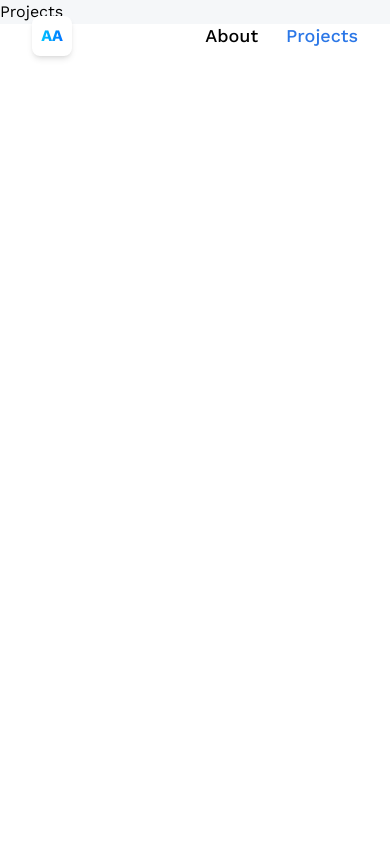
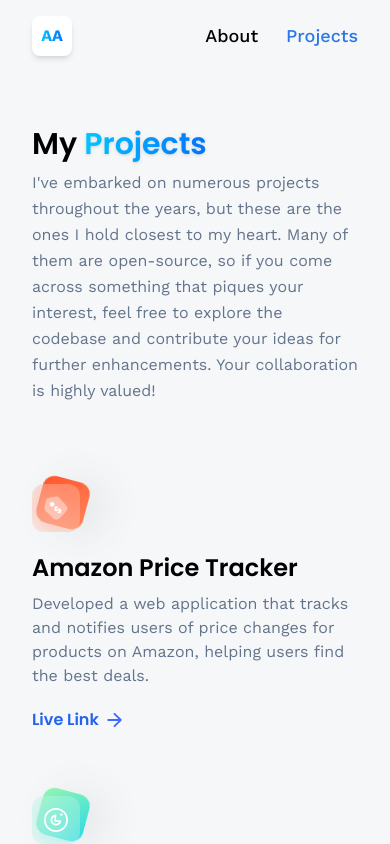
Before and after one commit to AranyaAryaman/3d_portfolio, a React (Vite) app: page /projects in a window 390 px wide. Shown: the top 844 px of the page. Built offline with nearby package versions, Linux system fonts and the light colour scheme.

Commit message:
Projects

```diff
--- a/package.json
+++ b/package.json
@@ -17,6 +17,7 @@
     "react": "^19.0.0",
     "react-dom": "^19.0.0",
     "react-router-dom": "^7.2.0",
+    "react-vertical-timeline-component": "^3.5.3",
     "three": "^0.174.0"
   },
   "devDependencies": {
--- a/src/App.jsx
+++ b/src/App.jsx
@@ -4,7 +4,7 @@
 
 const App = () => {
     return (
-       <main className='bg-slate-300/20'>
+       <main className='bg-slate-300/20 h-full'>
         <Router>
             <Navbar />
             <Routes>
--- /dev/null
+++ b/src/components/CTA.jsx
@@ -0,0 +1,16 @@
+import React from 'react'
+import { Link } from 'react-router-dom'
+
+const CTA = () => {
+  return (
+    <section className='cta'>
+        <p className='cta-text'>Have a project in mind? <br className='sm:block hidden' />
+        Let's build something together!</p>
+        <Link to="/contact" className='btn'>
+            Contact
+        </Link>
+    </section>
+  )
+}
+
+export default CTA
--- a/src/components/HomeInfo.jsx
+++ b/src/components/HomeInfo.jsx
@@ -17,7 +17,7 @@
         <h1 className='sm:text-x1 sm:leading-snug text-center neo-brutalism-blue py-4 px-8 text-white mx-5'>
             Hi, I am <span className = "font-semibold">Aranya</span> 👋
             <br/>
-            A Software Engineer from India
+            A Software Engineer from New York
         </h1>
     ),
     2: (
--- a/src/models/Island.jsx
+++ b/src/models/Island.jsx
@@ -51,10 +51,12 @@
         if (e.key === 'ArrowLeft') {
             if (!isRotating) setIsRotating(true);
             islandRef.current.rotation.y += 0.01 * Math.PI;
+            rotationSpeed.current = 0.0125;
         }
         else if (e.key === "ArrowRight") {
             if (!isRotating) setIsRotating(true);
             islandRef.current.rotation.y -= 0.01 * Math.PI;
+            rotationSpeed.current = -0.0125;
         }
     }
 
--- a/src/pages/About.jsx
+++ b/src/pages/About.jsx
@@ -1,4 +1,8 @@
-import React from 'react'
+import { VerticalTimeline, VerticalTimelineElement } from 'react-vertical-timeline-component';
+import 'react-vertical-timeline-component/style.min.css';
+
+import { experiences, skills } from '../constants'
+import CTA from '../components/CTA';
 
 const About = () => {
   return (
@@ -15,9 +19,57 @@
         <h3 className='subhead-text'>My Skills</h3>
 
         <div className='mt-16 flex flex-wrap gap-12'>
-
+          {skills.map((skill) => (
+            <div className='block-container w-20 h-20'>
+              <div className='btn-back rounded-xl' />
+              <div className='btn-front rounded-xl flex justify-center items-center'>
+                <img src={skill.imageUrl} alt={skill.name} className='w-1/2 h-1/2 object-contain' />
+              </div>
+            </div>
+          ))}
         </div>
       </div>
+
+      <div className='py-16'>
+        <h3 className='subhead-text'> Work Experience </h3>
+        <div className='mt-5 flex flex-col gap-3 text-slate-500'>
+          <p> I've worked with all sorts of companies, levelling up my skills and teaming up with smart people. Here's the rundown: </p>
+        </div>
+        <div className='mt-12 flex'>
+          <VerticalTimeline>
+            {experiences.map((experience)=> (
+              <VerticalTimelineElement key={experience.company_name} date={experience.date} icon={
+                <div className='flex justify-center items-center w-full h-full'>
+                  <img src={experience.icon} alt={experience.company_name} className='w-[60%] h-[60%] object-contain' />
+                </div>
+              }
+              iconStyle={{background: experience.iconBg}}
+              contentStyle={{
+                borderBottom: '8px', borderStyle: 'solid', borderBottomColor: experience.iconBg, boxShadow: 'none'
+              }}>
+                <div>
+                  <h3 className='text-black text-xl font-poppins font-semibold'>
+                    {experience.title}
+                  </h3>
+                  <p className='text-black-500 font-medium font-base' style={{margin:0}}>
+                    {experience.company_name}
+                  </p>
+                </div>
+                <ul className='my-5 list-disc ml-5 space-y-2'>
+                  {experience.points.map((point, index)=> (
+                    <li key={`experience-point-${index}`} className='text-black-500/50 font-normal pl-1 text-sm'>
+                      {point}
+                    </li>
+                  ))}
+                </ul>
+              </VerticalTimelineElement>
+            ))}
+          </VerticalTimeline>
+        </div>
+      </div>
+
+      <hr className='border-slate-200' />
+      <CTA />
     </section>
   )
 }
--- a/src/pages/Contact.jsx
+++ b/src/pages/Contact.jsx
@@ -59,7 +59,7 @@
   };
 
   return (
-    <section className='relative flex lg:flex-row flex-col max-container'>
+    <section className='relative flex lg:flex-row flex-col max-container h-[100vh]'>
       {alert.show && <Alert {...alert} />}
       <div className='flex-1 min-w-[50%] flex flex-col'>
         <h1 className='head-text'> Get in Touch </h1>
--- a/src/pages/Home.jsx
+++ b/src/pages/Home.jsx
@@ -73,8 +73,8 @@
                     />
                     <Plane
                         isRotating = {isRotating}
-                        planeScale = {planeScale}
-                        planePosition = {planePosition}
+                        scale = {planeScale}
+                        position = {planePosition}
                         rotation = {[0,20,0]}
                     />
                 </Suspense>
--- a/src/pages/Projects.jsx
+++ b/src/pages/Projects.jsx
@@ -1,9 +1,46 @@
 import React from 'react'
+import { projects } from '../constants'
+import { Link } from 'react-router-dom'
+import { arrow } from '../assets/icons'
+import CTA from '../components/CTA'
 
 const Projects = () => {
   return (
-    <div>Projects</div>
-  )
-}
+    <section className='max-container'>
+      <h1 className='head-text'>
+        My{" "} <span className='blue-gradient_text font-semibold drop-shadow'>Projects</span>
+      </h1>
 
-export default Projects
+      <p className='text-slate-500 mt-2 leading-relaxed'> I've embarked on numerous projects throughout the years, but these are the ones I hold closest to my heart. Many of them are open-source, so if you come across
+          something that piques your interest, feel free to explore the codebase and contribute your ideas for further enhancements. Your collaboration is highly valued! </p>
+
+      <div className='flex flex-wrap my-20 gap-16'>
+        {projects.map((project)=> (
+          <div className='lg:w-[400px] w-full' key={project.name}>
+            <div className='block-container w-12 h-12'>
+              <div className={`btn-back rounded-xl ${project.theme}`} />
+              <div className='btn-front rounded-xl flex justify-center items-center'>
+                <img src = {project.iconUrl} alt="threads" className='w-1/2 h-1/2 object-contain' />
+              </div>
+            </div>
+            <div className='mt-5 flex flex-col'>
+              <h4 className='text-2xl font-poppins font-semibold'> {project.name} </h4>
+              <p className='mt-2 text-slate-500'> {project.description} </p>
+              <div className='mt-5 flex items-center gap-2 font-poppins'>
+                <Link to={project.link} target="_blank" rel="noopener noreferrer" className='font-semibold text-blue-600'>
+                  Live Link
+                </Link>
+                <img src={arrow} alt="arrow" className='w-4 h-4 object-contain' />
+              </div>
+            </div>
+          </div>
+        ))}
+      </div>
+
+      <hr className='border-slate-200' />
+      <CTA />
+    </section>
+  );
+};
+
+export default Projects;
```
Also changed, not shown: 2 other files (tests, documents, lock files or other folders).
